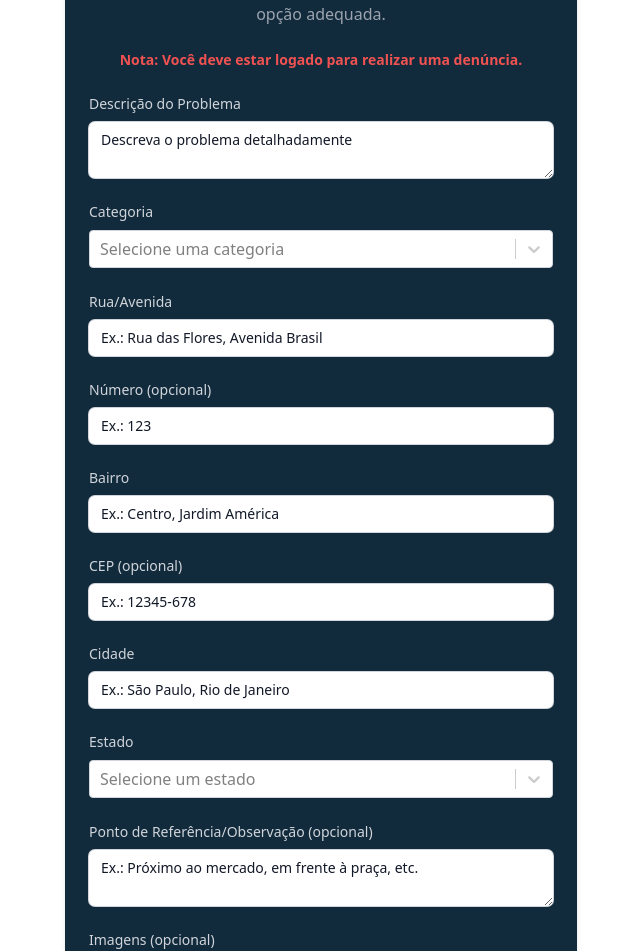
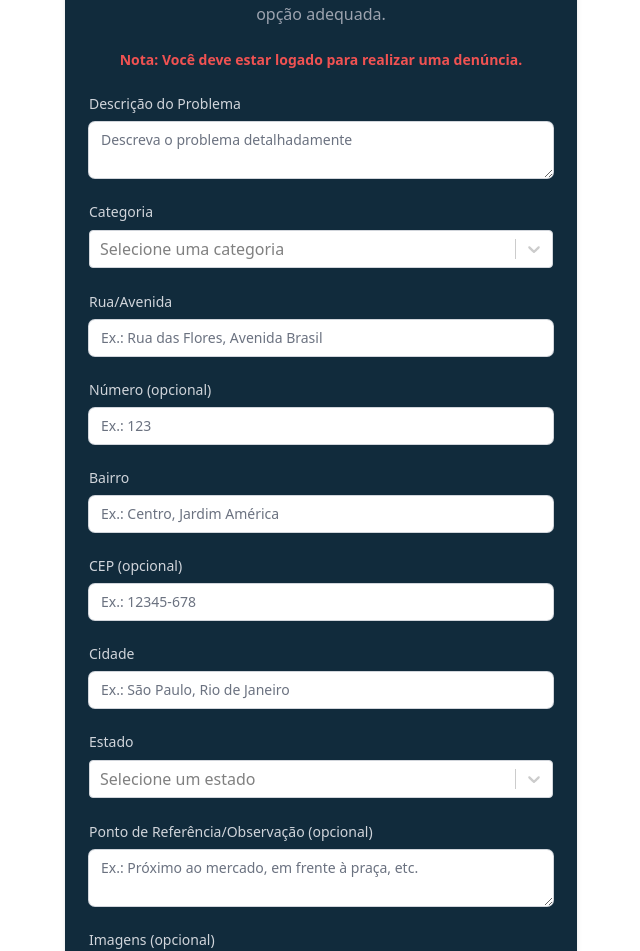
Before and after one commit to rafaelromwno/cidade-integra-frontend, a React (Vite) app in the folder frontend/: page /denuncie in a window 1280 px wide. Shown: the part 265-1216 px from the top of the page, without its empty margins (319-959 px from the left). Built offline with nearby package versions, Linux system fonts and the light colour scheme; no server answers.

Commit message:
fix: corrigindo a cor do placeholder de denúncias

```diff
--- a/frontend/src/components/FormularioDenuncia/FormularioDenuncia.jsx
+++ b/frontend/src/components/FormularioDenuncia/FormularioDenuncia.jsx
@@ -105,7 +105,7 @@ const FormularioDenuncia = () => {
               name="descricao"
               value={formData.descricao}
               onChange={handleChange}
-              className="block w-full rounded-md border-0 py-2 px-3 text-gray-900 shadow-sm ring-1 ring-gray-300  focus:ring-verde-paleta focus:border-verde-paleta sm:text-sm"
+              className="block w-full rounded-md border-0 py-2 px-3 text-gray-900 placeholder-gray-500 shadow-sm ring-1 ring-gray-300  focus:ring-verde-paleta focus:border-verde-paleta sm:text-sm"
               placeholder="Descreva o problema detalhadamente"
             />
           </div>
@@ -124,7 +124,7 @@ const FormularioDenuncia = () => {
               value={formData.categoria}
               onChange={handleSelectChange}
               placeholder="Selecione uma categoria"
-              className="text-gray-900"
+              className="text-gray-900 placeholder-gray-500"
               styles={{
                 control: (base) => ({
                   ...base,
@@ -195,7 +195,7 @@ const FormularioDenuncia = () => {
               value={formData.estado}
               onChange={handleSelectChange}
               placeholder="Selecione um estado"
-              className="text-gray-900"
+              className="text-gray-900 placeholder-gray-500"
               aria-labelledby="estado-label"
               styles={{
                 control: (base) => ({
@@ -228,7 +228,7 @@ const FormularioDenuncia = () => {
               name="observacao"
               value={formData.observacao}
               onChange={handleChange}
-              className="block w-full rounded-md border-0 py-2 px-3 text-gray-900 shadow-sm ring-1 ring-gray-300 focus:ring-2 focus:ring-verde-paleta sm:text-sm"
+              className="block w-full rounded-md border-0 py-2 px-3 text-gray-900 placeholder-gray-500 shadow-sm ring-1 ring-gray-300 focus:ring-2 focus:ring-verde-paleta sm:text-sm"
               placeholder="Ex.: Próximo ao mercado, em frente à praça, etc."
             />
           </div>
--- a/frontend/src/components/FormularioDenuncia/InputField.jsx
+++ b/frontend/src/components/FormularioDenuncia/InputField.jsx
@@ -20,7 +20,7 @@ export const InputField = ({
         name={name}
         value={value}
         onChange={onChange}
-        className="block w-full rounded-md border-0 py-2 px-3 text-gray-900 shadow-sm ring-1 ring-gray-300 focus:ring-2 focus:ring-verde-paleta sm:text-sm"
+        className="block w-full rounded-md border-0 py-2 px-3 text-gray-900 placeholder-gray-500 shadow-sm ring-1 ring-gray-300 focus:ring-2 focus:ring-verde-paleta sm:text-sm"
         placeholder={placeholder}
         required={required}
       />
```
Also changed, not shown: 1 other file (tests, documents, lock files or other folders).
